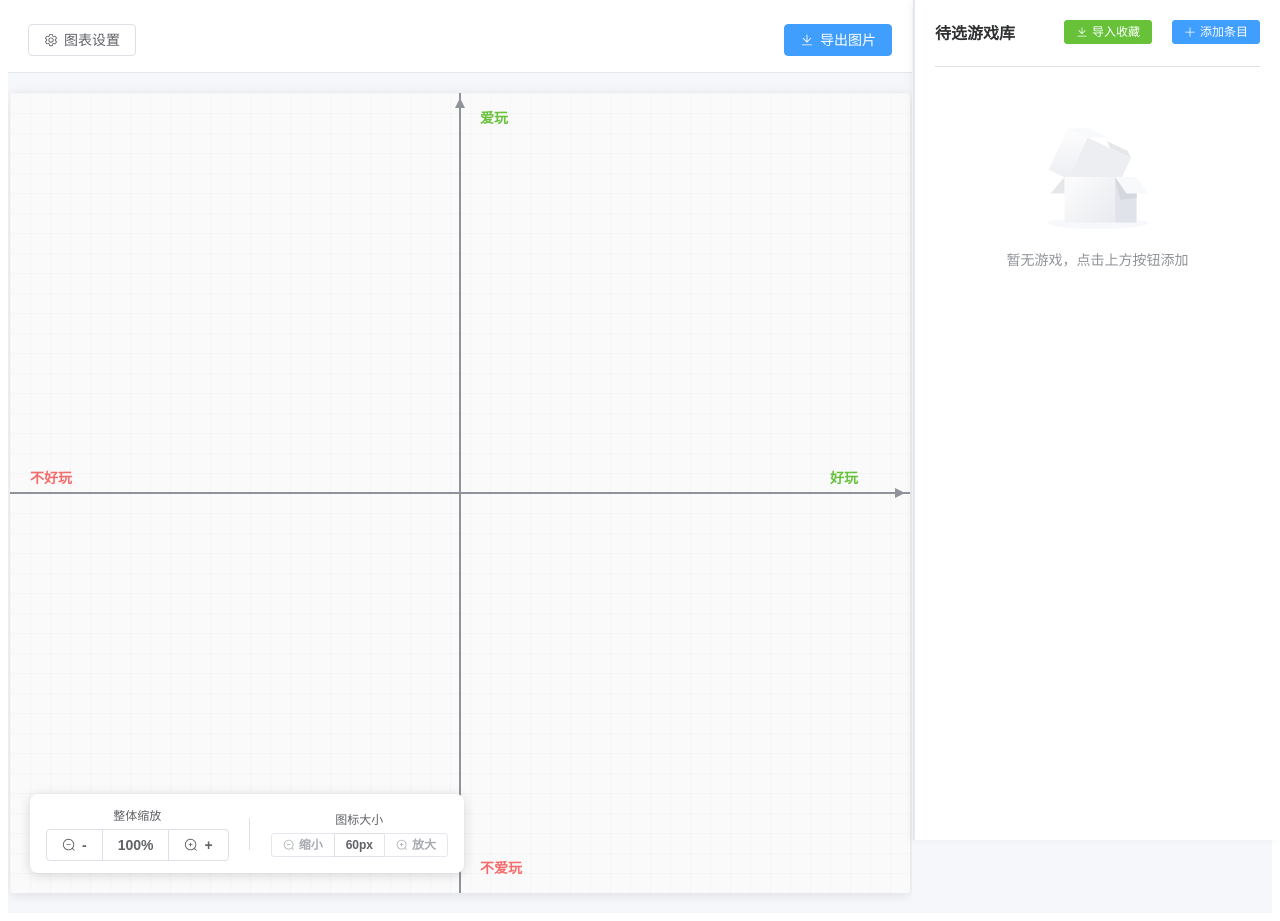
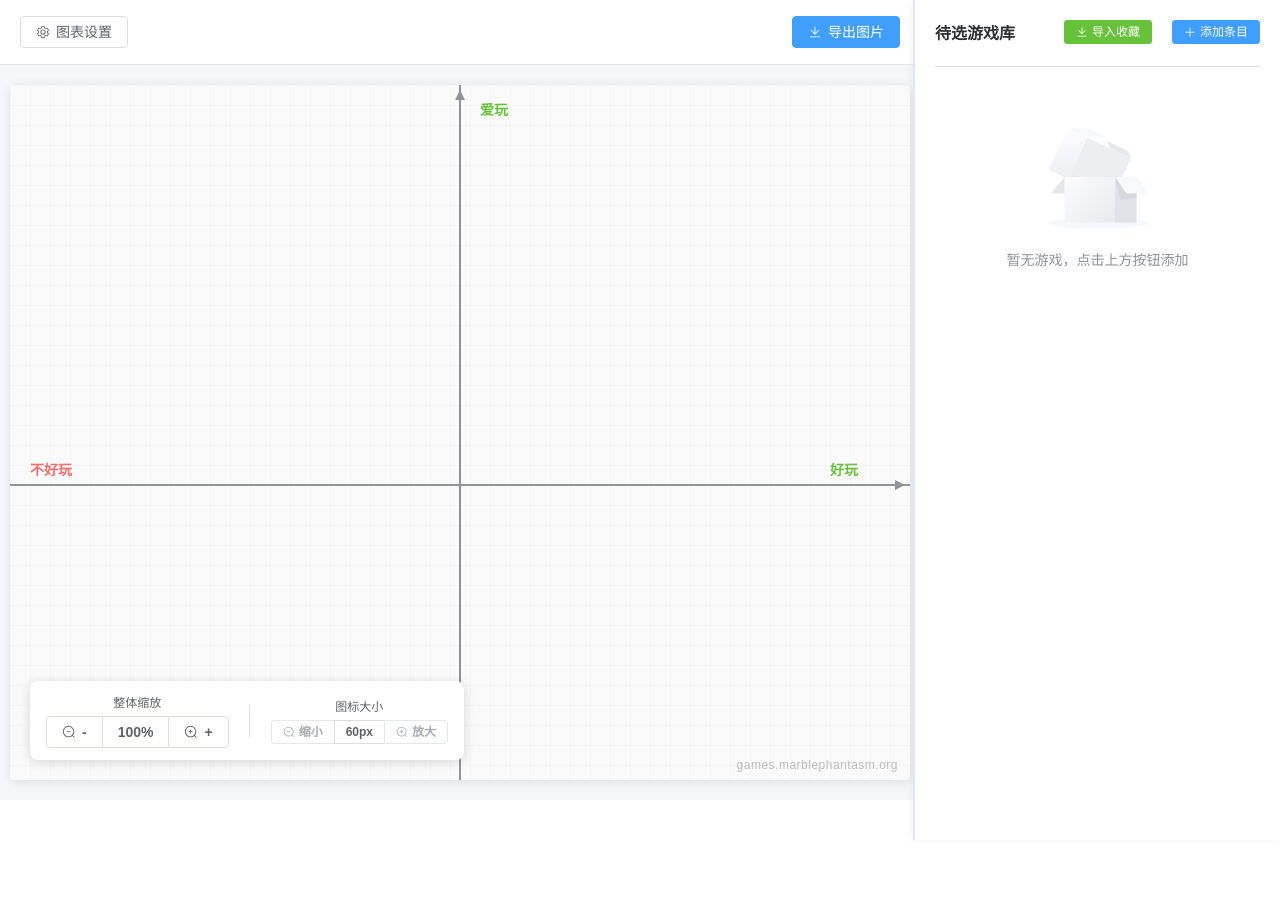
Before and after one commit to BadNewsBNB/GameChartsWeb, a Vue app: page / in a window 1280 px wide. After the commit the page ends 800 px from the top, so only its background shows below. Built offline with nearby package versions, Linux system fonts and the light colour scheme.

Commit message:
加入网站展示

```diff
--- a/index.html
+++ b/index.html
@@ -5,6 +5,24 @@
     <link rel="icon" href="/favicon.ico">
     <meta name="viewport" content="width=device-width, initial-scale=1.0">
     <title>游戏排名图 - 可视化游戏评价工具</title>
+    <style>
+      /* * {
+        margin: 0;
+        padding: 0;
+        box-sizing: border-box;
+      } */
+      html, body {
+        margin: 0;
+        padding: 0;
+        width: 100%;
+        height: 100%;
+        overflow: hidden;
+      }
+      #app {
+        width: 100%;
+        height: 100%;
+      }
+    </style>
   </head>
   <body>
     <div id="app"></div>
--- a/src/App.vue
+++ b/src/App.vue
@@ -150,8 +150,14 @@ const saveToStorage = () => {
       JSON.stringify(gameLibrary.value)
     );
     localStorage.setItem(STORAGE_KEY_CHART, JSON.stringify(gamesInChart.value));
-    localStorage.setItem(STORAGE_KEY_AXIS_LABELS, JSON.stringify(axisLabels.value));
-    localStorage.setItem(STORAGE_KEY_CHART_TITLE, JSON.stringify(chartTitle.value));
+    localStorage.setItem(
+      STORAGE_KEY_AXIS_LABELS,
+      JSON.stringify(axisLabels.value)
+    );
+    localStorage.setItem(
+      STORAGE_KEY_CHART_TITLE,
+      JSON.stringify(chartTitle.value)
+    );
   } catch (error) {
     console.error("保存本地数据失败:", error);
   }
@@ -166,28 +172,28 @@ const gamesInChart = ref([]);
 // 坐标轴标签
 const axisLabels = ref({
   horizontal: {
-    positive: '好玩',
-    negative: '不好玩'
+    positive: "好玩",
+    negative: "不好玩",
   },
   vertical: {
-    positive: '爱玩',
-    negative: '不爱玩'
-  }
+    positive: "爱玩",
+    negative: "不爱玩",
+  },
 });
 
 // 图表标题
 const chartTitle = ref({
-  text: '',
+  text: "",
   fontSize: 24,
-  positionX: 'center',
-  positionY: 'top',
-  color: '#303133'
+  positionX: "center",
+  positionY: "top",
+  color: "#303133",
 });
 
 // 默认游戏大小（从本地存储加载）
 const getDefaultGameSize = () => {
   try {
-    const saved = localStorage.getItem('bangumi_default_game_size');
+    const saved = localStorage.getItem("bangumi_default_game_size");
     if (saved) {
       const size = parseInt(saved, 10);
       if (size >= 40 && size <= 200) {
@@ -195,7 +201,7 @@ const getDefaultGameSize = () => {
       }
     }
   } catch (error) {
-    console.error('加载默认游戏大小失败:', error);
+    console.error("加载默认游戏大小失败:", error);
   }
   return 60; // 默认值
 };
@@ -269,8 +275,8 @@ const handleImportData = (data) => {
     // 立即保存到本地存储
     saveToStorage();
   } catch (error) {
-    console.error('导入数据失败:', error);
-    ElMessage.error('导入数据失败：' + error.message);
+    console.error("导入数据失败:", error);
+    ElMessage.error("导入数据失败：" + error.message);
   }
 };
 
@@ -327,12 +333,12 @@ const handleRemoveFromChart = (gameId) => {
 // 从游戏库中删除游戏
 const handleDeleteGame = (gameId) => {
   ElMessageBox.confirm(
-    '确定要删除该游戏吗？如果该游戏在坐标系中，也会一并移除。',
-    '删除确认',
+    "确定要删除该游戏吗？如果该游戏在坐标系中，也会一并移除。",
+    "删除确认",
     {
-      confirmButtonText: '确定',
-      cancelButtonText: '取消',
-      type: 'warning',
+      confirmButtonText: "确定",
+      cancelButtonText: "取消",
+      type: "warning",
     }
   )
     .then(() => {
@@ -370,7 +376,7 @@ const handleBringToFront = (gameId) => {
 // 批量添加游戏
 const handleBatchAddGames = (games) => {
   let addedCount = 0;
-  games.forEach(game => {
+  games.forEach((game) => {
     // 检查是否已存在
     if (!existingGameIds.value.includes(game.id)) {
       gameLibrary.value.push(game);
@@ -381,7 +387,7 @@ const handleBatchAddGames = (games) => {
   if (addedCount > 0) {
     ElMessage.success(`成功导入 ${addedCount} 个条目`);
   } else {
-    ElMessage.info('所有条目都已在游戏库中');
+    ElMessage.info("所有条目都已在游戏库中");
   }
 };
 
@@ -447,7 +453,8 @@ onMounted(() => {
 
 .chart-section {
   width: 100%;
-  min-height: calc(100vh - 120px);
+  min-height: calc(100vh);
+  height: 100vh;
   background: #fff;
   display: flex;
   align-items: center;
--- a/src/components/CoordinateChart.vue
+++ b/src/components/CoordinateChart.vue
@@ -225,6 +225,11 @@
         }"
       >
         {{ chartTitle.text }}
+      </div>
+
+      <!-- 水印 - 右下角 -->
+      <div class="watermark">
+        games.marblephantasm.org
       </div>
     </div>
   </div>
@@ -853,4 +858,17 @@ onUnmounted(() => {
 .zoom-controls :deep(.el-button) {
   font-weight: 600;
 }
+
+.watermark {
+  position: absolute;
+  bottom: 8px;
+  right: 12px;
+  font-size: 12px;
+  color: rgba(0, 0, 0, 0.25);
+  font-family: Arial, sans-serif;
+  user-select: none;
+  pointer-events: none;
+  z-index: 5;
+  letter-spacing: 0.5px;
+}
 </style>
--- a/src/components/SearchDialog.vue
+++ b/src/components/SearchDialog.vue
@@ -69,11 +69,17 @@
     <!-- 搜索结果 -->
     <div class="search-results" v-loading="loading">
       <div v-if="!hasSearched" class="empty-tips">
-        <el-empty description="请输入条目名称并选择类型开始搜索" :image-size="100" />
+        <el-empty
+          description="请输入条目名称并选择类型开始搜索"
+          :image-size="100"
+        />
       </div>
 
       <div v-else-if="resultList.length === 0" class="empty-tips">
-        <el-empty description="未找到相关条目，请尝试其他关键词或类型" :image-size="100" />
+        <el-empty
+          description="未找到相关条目，请尝试其他关键词或类型"
+          :image-size="100"
+        />
       </div>
 
       <div v-else class="result-list">
@@ -83,11 +89,7 @@
 
         <el-scrollbar height="450px">
           <div class="result-items">
-            <div
-              v-for="item in resultList"
-              :key="item.id"
-              class="result-item"
-            >
+            <div v-for="item in resultList" :key="item.id" class="result-item">
               <div class="item-content">
                 <div class="item-cover">
                   <el-image
@@ -106,7 +108,10 @@
                 <div class="item-info">
                   <div class="item-title">
                     <h3>{{ item.name_cn || item.name }}</h3>
-                    <p class="item-name-origin" v-if="item.name_cn && item.name !== item.name_cn">
+                    <p
+                      class="item-name-origin"
+                      v-if="item.name_cn && item.name !== item.name_cn"
+                    >
                       {{ item.name }}
                     </p>
                   </div>
@@ -114,7 +119,6 @@
                   <div class="item-meta">
                     <el-space wrap>
                       <el-tag v-if="item.date" size="small" type="info">
-                        <el-icon><Calendar /></el-icon>
                         {{ item.date }}
                       </el-tag>
                       <el-tag v-if="item.rank" size="small" type="warning">
@@ -174,171 +178,182 @@
 </template>
 
 <script setup>
-import { ref, computed, watch } from 'vue'
-import { ElMessage } from 'element-plus'
-import { Search, Picture, Calendar, TrendCharts, StarFilled, Plus } from '@element-plus/icons-vue'
-import { searchSubjects } from '@/api/bangumi'
+import { ref, computed, watch } from "vue";
+import { ElMessage } from "element-plus";
+import {
+  Search,
+  Picture,
+  Calendar,
+  TrendCharts,
+  StarFilled,
+  Plus,
+} from "@element-plus/icons-vue";
+import { searchSubjects } from "@/api/bangumi";
 
 // Props
 const props = defineProps({
   visible: {
     type: Boolean,
-    default: false
+    default: false,
   },
   existingGameIds: {
     type: Array,
-    default: () => []
-  }
-})
+    default: () => [],
+  },
+});
 
 // Emits
-const emit = defineEmits(['update:visible', 'add-game'])
+const emit = defineEmits(["update:visible", "add-game"]);
 
 // 对话框显示状态
 const dialogVisible = computed({
   get: () => props.visible,
-  set: (val) => emit('update:visible', val)
-})
+  set: (val) => emit("update:visible", val),
+});
 
 // 搜索表单 - 默认选中游戏类型
 const searchForm = ref({
-  keyword: '',
-  sort: 'match',
-  types: [4] // 默认选中游戏
-})
+  keyword: "",
+  sort: "match",
+  types: [4], // 默认选中游戏
+});
 
 // 搜索状态
-const loading = ref(false)
-const hasSearched = ref(false)
-const resultList = ref([])
-const total = ref(0)
-const currentPage = ref(1)
-const pageSize = ref(20)
+const loading = ref(false);
+const hasSearched = ref(false);
+const resultList = ref([]);
+const total = ref(0);
+const currentPage = ref(1);
+const pageSize = ref(20);
 
 // 判断游戏是否已添加
 const isGameAdded = (gameId) => {
-  return props.existingGameIds.includes(gameId)
-}
+  return props.existingGameIds.includes(gameId);
+};
 
 // 获取类型名称
 const getTypeName = (types) => {
-  if (!types || types.length === 0) return '所有类型'
+  if (!types || types.length === 0) return "所有类型";
   const typeMap = {
-    1: '书籍',
-    2: '动画',
-    3: '音乐',
-    4: '游戏',
-    6: '三次元'
-  }
-  return types.map(t => typeMap[t] || '未知').join('、')
-}
+    1: "书籍",
+    2: "动画",
+    3: "音乐",
+    4: "游戏",
+    6: "三次元",
+  };
+  return types.map((t) => typeMap[t] || "未知").join("、");
+};
 
 // 重置表单
 const handleReset = () => {
   searchForm.value = {
-    keyword: '',
-    sort: 'match',
-    types: [4] // 重置时也默认选中游戏
-  }
-  resultList.value = []
-  total.value = 0
-  hasSearched.value = false
-  currentPage.value = 1
-}
+    keyword: "",
+    sort: "match",
+    types: [4], // 重置时也默认选中游戏
+  };
+  resultList.value = [];
+  total.value = 0;
+  hasSearched.value = false;
+  currentPage.value = 1;
+};
 
 // 执行搜索
 const handleSearch = async () => {
   if (!searchForm.value.keyword.trim()) {
-    ElMessage.warning('请输入条目名称')
-    return
+    ElMessage.warning("请输入条目名称");
+    return;
   }
 
   if (!searchForm.value.types || searchForm.value.types.length === 0) {
-    ElMessage.warning('请至少选择一种条目类型')
-    return
+    ElMessage.warning("请至少选择一种条目类型");
+    return;
   }
 
-  loading.value = true
-  hasSearched.value = true
+  loading.value = true;
+  hasSearched.value = true;
 
   try {
     // 构建筛选条件 - 使用用户选择的类型
     const filter = {
-      type: searchForm.value.types
-    }
+      type: searchForm.value.types,
+    };
 
     // 调用搜索 API
-    const offset = (currentPage.value - 1) * pageSize.value
+    const offset = (currentPage.value - 1) * pageSize.value;
     const res = await searchSubjects({
       keyword: searchForm.value.keyword,
       sort: searchForm.value.sort,
       limit: pageSize.value,
       offset: offset,
-      filter: filter
-    })
+      filter: filter,
+    });
 
     // 处理返回数据
     if (res && res.data) {
-      resultList.value = res.data
-      total.value = res.total || 0
+      resultList.value = res.data;
+      total.value = res.total || 0;
 
       if (total.value > 0) {
-        const typeText = getTypeName(searchForm.value.types)
-        ElMessage.success(`找到 ${total.value} 个条目（${typeText}）`)
+        const typeText = getTypeName(searchForm.value.types);
+        ElMessage.success(`找到 ${total.value} 个条目（${typeText}）`);
       } else {
-        ElMessage.info('未找到相关条目')
+        ElMessage.info("未找到相关条目");
       }
     } else {
-      resultList.value = []
-      total.value = 0
-      ElMessage.info('未找到相关条目')
+      resultList.value = [];
+      total.value = 0;
+      ElMessage.info("未找到相关条目");
     }
   } catch (error) {
-    console.error('搜索失败:', error)
-    ElMessage.error('搜索失败，请稍后重试')
-    resultList.value = []
-    total.value = 0
+    console.error("搜索失败:", error);
+    ElMessage.error("搜索失败，请稍后重试");
+    resultList.value = [];
+    total.value = 0;
   } finally {
-    loading.value = false
+    loading.value = false;
   }
-}
+};
 
 // 添加游戏
 const handleAddGame = (game) => {
-  emit('add-game', game)
-}
+  emit("add-game", game);
+};
 
 // 分页大小改变
 const handleSizeChange = (val) => {
-  pageSize.value = val
-  currentPage.value = 1
-  handleSearch()
-}
+  pageSize.value = val;
+  currentPage.value = 1;
+  handleSearch();
+};
 
 // 当前页改变
 const handleCurrentChange = (val) => {
-  currentPage.value = val
-  handleSearch()
-}
+  currentPage.value = val;
+  handleSearch();
+};
 
 // 截断简介
 const truncateSummary = (text, maxLength = 100) => {
-  if (!text) return ''
-  if (text.length <= maxLength) return text
-  return text.substring(0, maxLength) + '...'
-}
+  if (!text) return "";
+  if (text.length <= maxLength) return text;
+  return text.substring(0, maxLength) + "...";
+};
 
 // 监听对话框关闭
 watch(dialogVisible, (val) => {
   if (!val) {
     // 对话框关闭时不清空搜索结果
   }
-})
+});
 </script>
 
 <style scoped>
 .search-dialog :deep(.el-dialog__body) {
   padding: 20px;
+}
+
+.search-dialog :deep(.el-space_item) {
+  display: flex;
 }
 
 .search-form {
```
